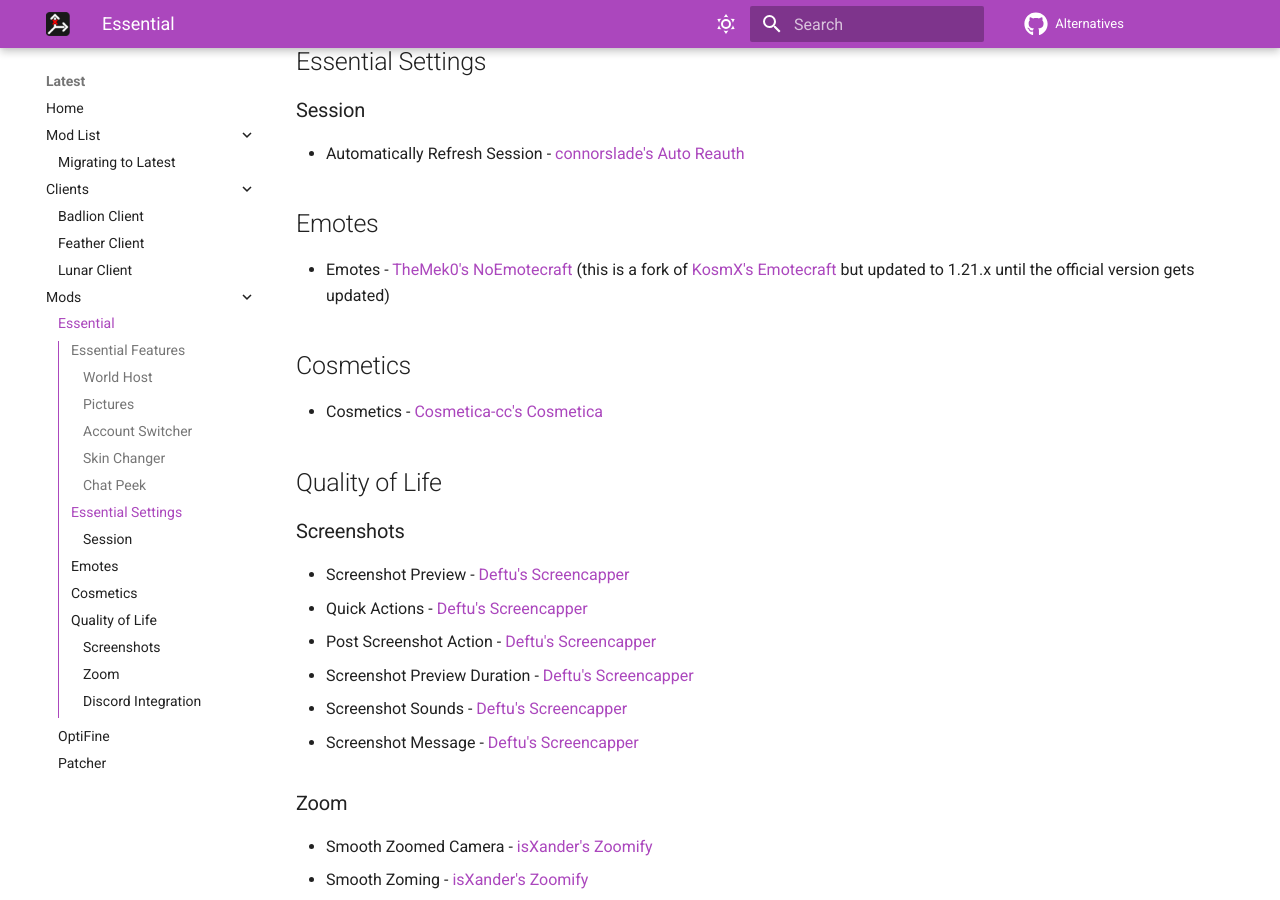
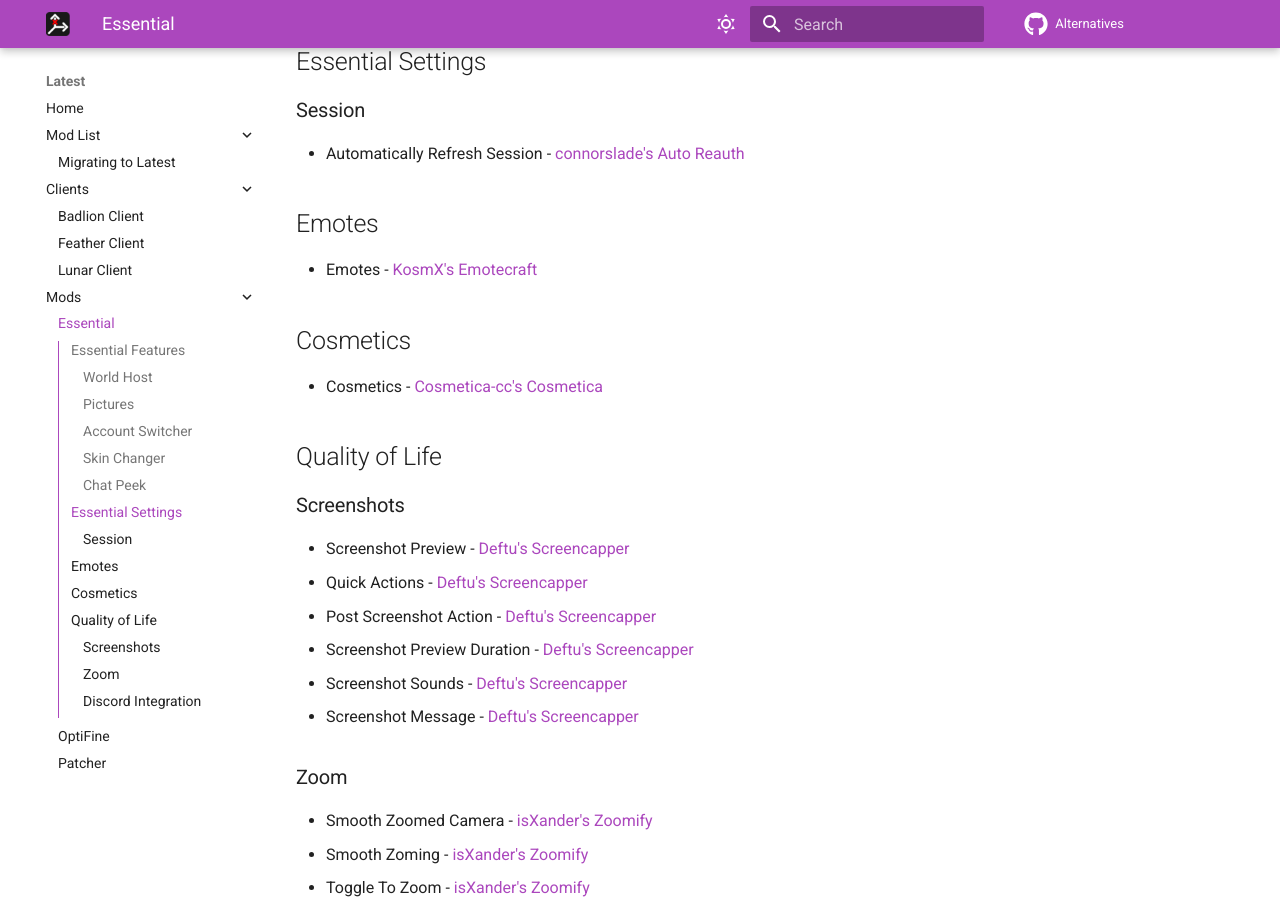
Before and after one commit to MicrocontrollersDev/Alternatives, an MkDocs documentation site: the page built from docs/latest/essential.md, in a window 1280 px wide and 900 px high, scrolled down 885 px. Built offline with MkDocs 1.6.1 and Material for MkDocs 9.7.7, drawn with Linux system fonts in a browser that asks for light colours; comment, search, counter and statistics services are not loaded.

Commit message:
Update essential.md

```diff
--- a/docs/latest/essential.md
+++ b/docs/latest/essential.md
@@ -65,7 +65,7 @@
 
 ## Emotes
 
-* Emotes - [TheMek0's NoEmotecraft](https://modrinth.com/plugin/noemotecraft) (this is a fork of [KosmX's Emotecraft](https://modrinth.com/mod/emotecraft) but updated to 1.21.x until the official version gets updated)
+* Emotes - [KosmX's Emotecraft](https://modrinth.com/mod/emotecraft)
 
 ## Cosmetics
 
```
